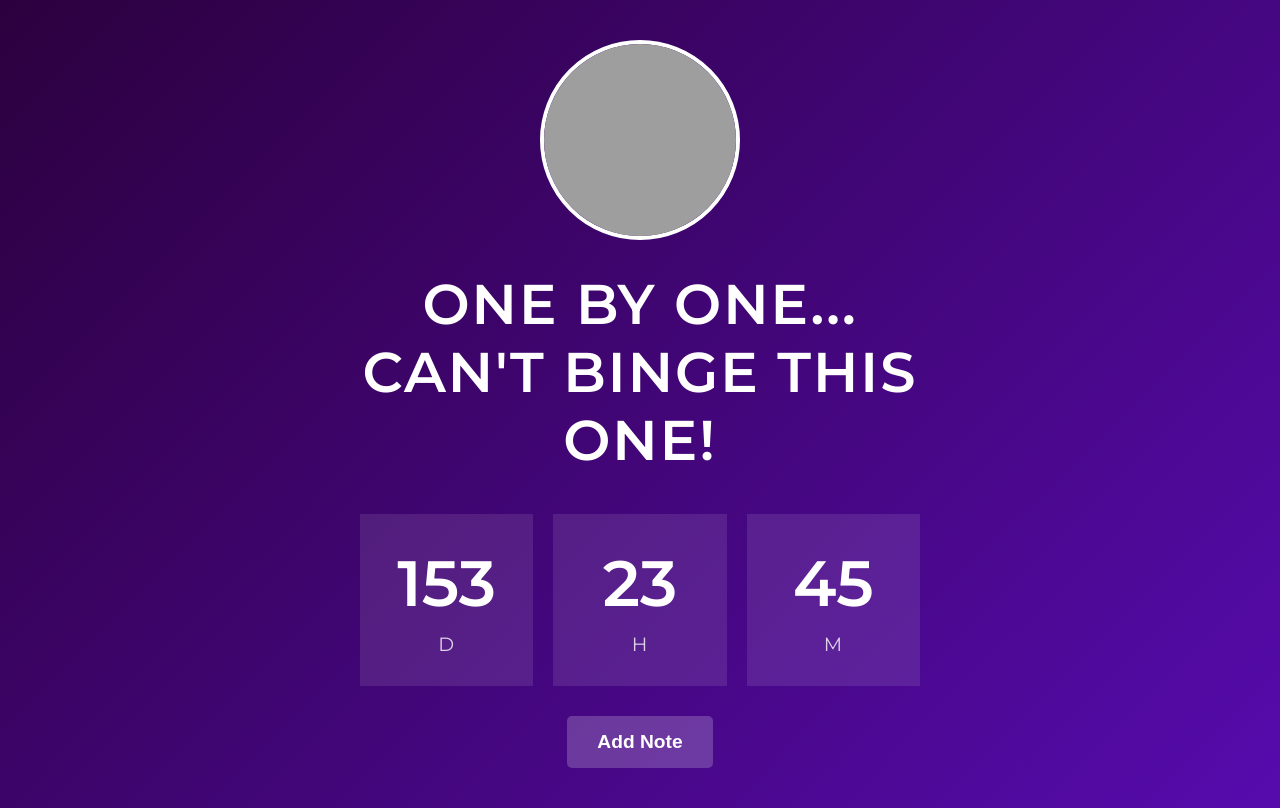
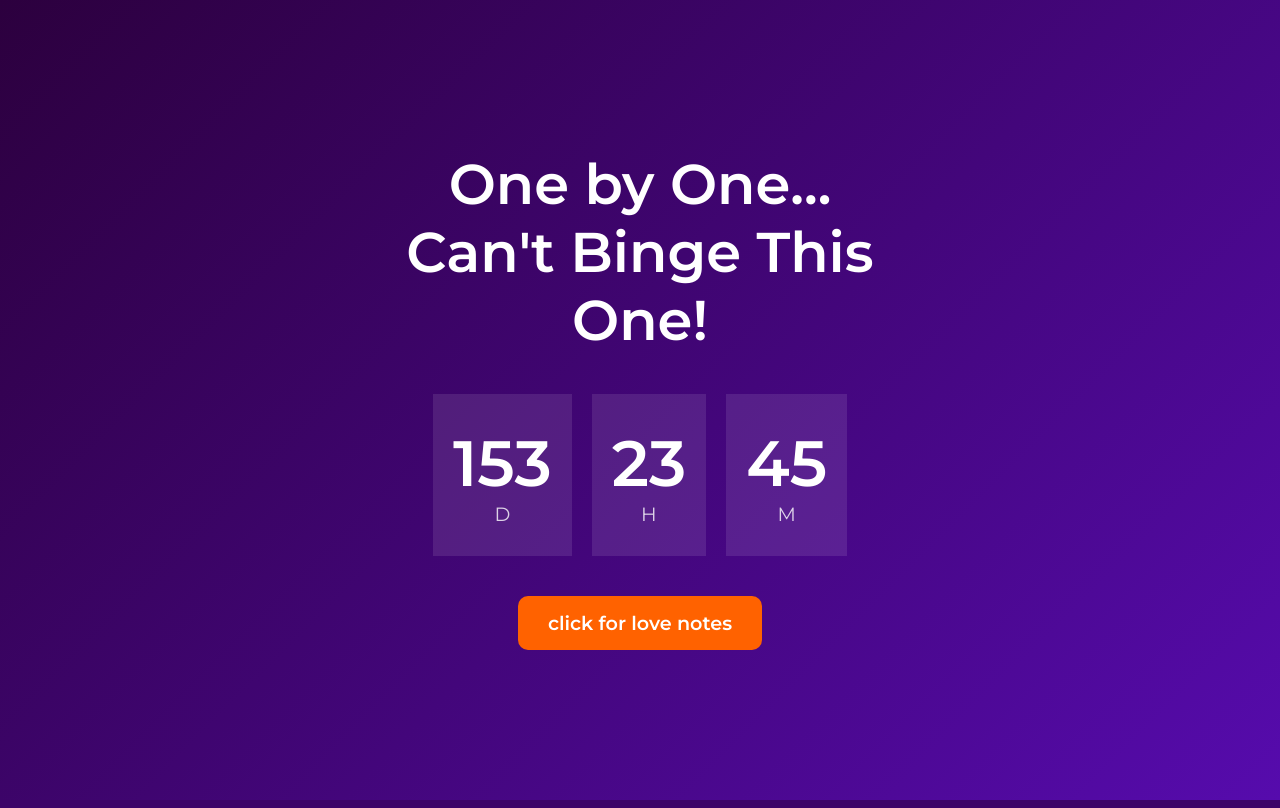
Before and after one commit to seifeltayeb/tamtoomy, a Flask app: page / in a window 1280 px wide. Run offline with Flask 3, Linux system fonts and the light colour scheme; parts of the project's set-up code (start-up, migrations or seed data) failed here and were passed over; grey boxes are pictures that could not be loaded.

Commit message:
Update index.html

```diff
--- a/templates/index.html
+++ b/templates/index.html
@@ -6,11 +6,7 @@
   <title>Countdown Timer</title>
   <link href="https://fonts.googleapis.com/css2?family=Montserrat:wght@400;600&display=swap" rel="stylesheet" />
   <style>
-    * {
-      box-sizing: border-box;
-      margin: 0;
-      padding: 0;
-    }
+    * { box-sizing: border-box; margin: 0; padding: 0; }
     body {
       background: linear-gradient(135deg, #2c003e, #560bad);
       font-family: 'Montserrat', sans-serif;
@@ -20,28 +16,16 @@
       min-height: 100vh;
       color: #fff;
       text-align: center;
-      overflow: hidden;
     }
     .container {
       max-width: 600px;
       padding: 40px 20px;
       width: 100%;
     }
-    .header-image {
-      width: 200px;
-      height: 200px;
-      object-fit: cover;
-      border-radius: 50%;
-      margin: 0 auto 30px;
-      display: block;
-      border: 4px solid #fff;
-    }
     h1 {
       font-size: 3.5rem;
       font-weight: 600;
       margin-bottom: 40px;
-      text-transform: uppercase;
-      letter-spacing: 2px;
     }
     .timer {
       display: flex;
@@ -51,39 +35,24 @@
     .time-box {
       background: rgba(255, 255, 255, 0.1);
       padding: 30px 20px;
-      flex: 1;
       min-width: 100px;
       transition: transform 0.3s ease;
     }
-    .time-box:hover {
-      transform: scale(1.05);
-    }
-    .time-box span {
-      display: block;
-      font-size: 4rem;
-      font-weight: 700;
-      margin-bottom: 10px;
-    }
-    .label {
-      font-size: 1.2rem;
-      letter-spacing: 1px;
-      opacity: 0.8;
-    }
-    /* Notes button */
-    .notes-btn {
-      margin-top: 30px;
+    .time-box:hover { transform: scale(1.05); }
+    .time-box span { font-size: 4rem; font-weight: 700; }
+    .label { font-size: 1.2rem; opacity: 0.8; }
+    .notes-button {
+      display: inline-block;
+      margin-top: 40px;
       padding: 15px 30px;
       font-size: 1.2rem;
       font-weight: 600;
       color: #fff;
-      background: rgba(255, 255, 255, 0.2);
+      background: #ff6200;
       border: none;
-      border-radius: 5px;
+      border-radius: 10px;
       cursor: pointer;
-      transition: background 0.3s ease;
-    }
-    .notes-btn:hover {
-      background: rgba(255, 255, 255, 0.4);
+      text-decoration: none;
     }
   </style>
   <script>
@@ -97,21 +66,13 @@
         })
         .catch(error => console.error('Error fetching time:', error));
     }
-    updateTimer(); // Initial fetch
-    setInterval(updateTimer, 60000); // Update every 60 seconds
-
-    function addNote() {
-      let note = prompt("Enter your note:");
-      if (note) {
-        alert("Note saved: " + note);
-      }
-    }
+    updateTimer();
+    setInterval(updateTimer, 60000);
   </script>
 </head>
 <body>
   <div class="container">
-    <img class="header-image" src="https://i.ibb.co/pBP1Sv1n/358032417-122316164241779-939224877035827866-n.jpg" alt="Header Image">
-    <h1>One by One...<br>Can't Binge This One!</h1>
+    <h1>One by One...</br>Can't Binge This One!</h1>
     <div class="timer">
       <div class="time-box">
         <span id="days">{{ time.days }}</span>
@@ -126,7 +87,9 @@
         <div class="label">M</div>
       </div>
     </div>
-    <button class="notes-btn" onclick="addNote()">Add Note</button>
+
+    <!-- Button to Notes Page -->
+    <a href="/notes" class="notes-button">click for love notes</a>
   </div>
 </body>
 </html>
```
